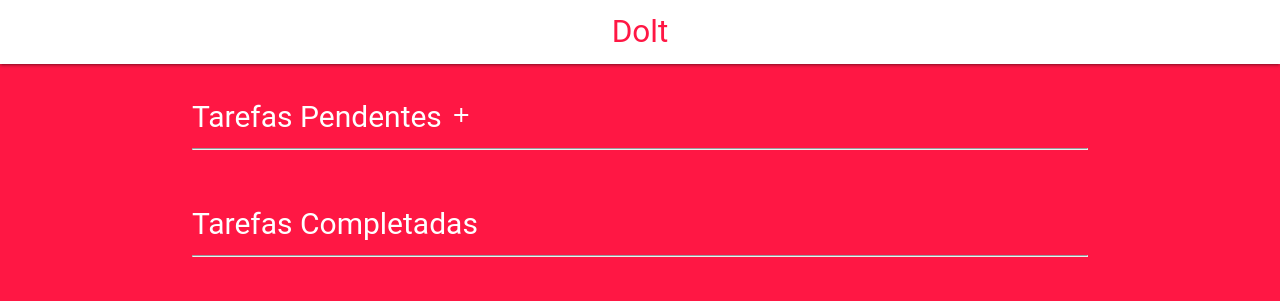
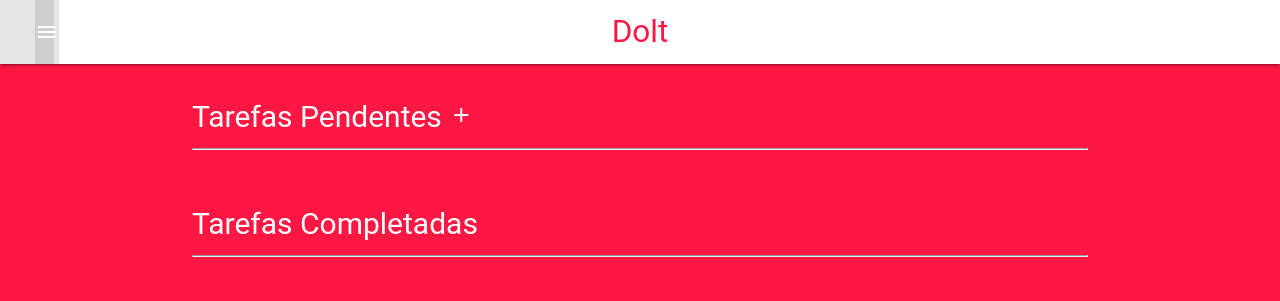
Before and after one commit to thiagoferolla/todo_mean, a website: page views/index.html in a window 1280 px wide. Drawn offline with nearby package versions, Linux system fonts and the light colour scheme; files that its build step writes are made by us from their sources; no server answers; files whose address does not match are found by name.

Commit message:
navbar otimization

```diff
--- a/views/index.html
+++ b/views/index.html
@@ -17,7 +17,7 @@
       <div class="nav-wrapper">
         <a href="#" class="brand-logo center" style="color: #ff1744;">Dolt</a>
         <ul id="nav-mobile" class="left hide-on-med-and-down">
-          <li><a href='#' data-activates="slide-out" <i  id="menu" class='material-icons'>menu</i></a></li>
+          <li><a href='#' data-activates="slide-out"><i  id="menu" class='material-icons'>menu</i></a></li>
         </ul>
       </div>
     </nav>
```
